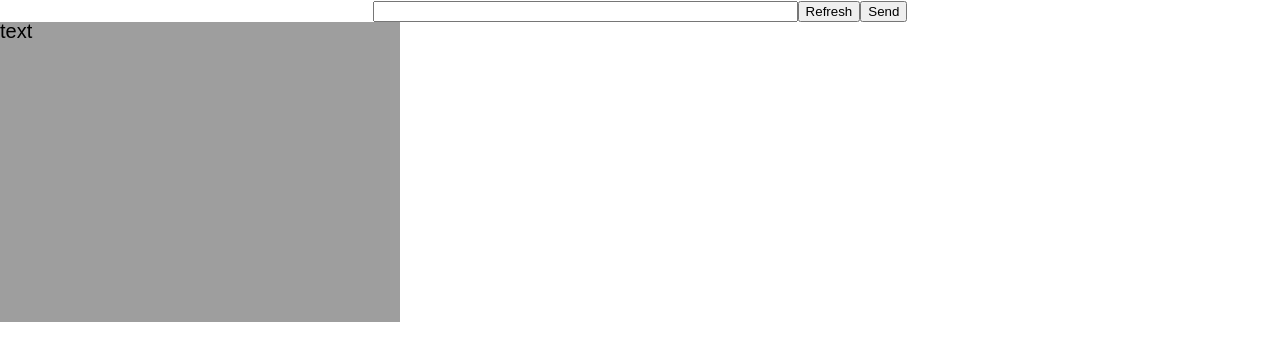
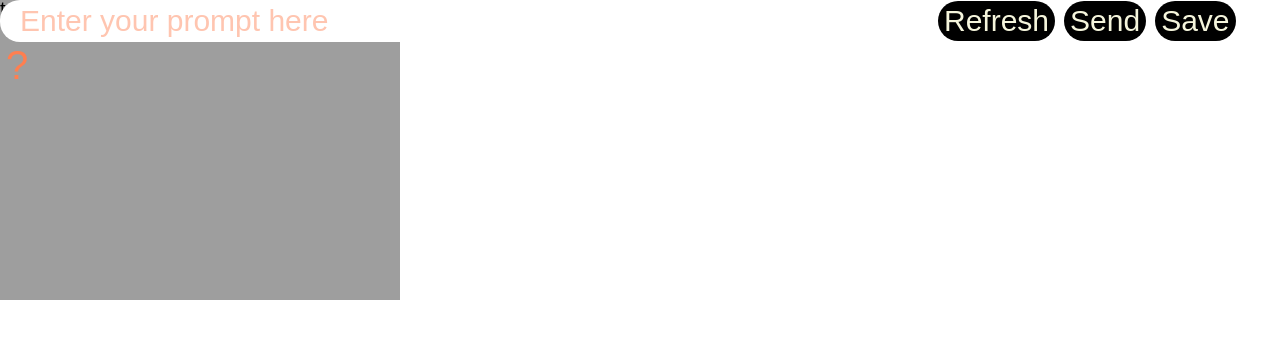
Before and after one commit to PhilSad/LDM-canvas, a React (Create React App) app in the folder front/ai-canvas-front/: page / in a window 1280 px wide. Shown: the top 360 px of the page. Built offline with nearby package versions, Linux system fonts and the light colour scheme.

Commit message:
style bar

```diff
--- a/front/ai-canvas-front/src/App.css
+++ b/front/ai-canvas-front/src/App.css
@@ -1,38 +1,34 @@
-.App {
-  text-align: center;
+input, button{
+  border-radius: 20px;
+  border-style: groove;
+  height: 40px;
+  border: 0;
+  margin-right: 9px;
+  font-size: 30px;
 }
 
-.App-logo {
-  height: 40vmin;
-  pointer-events: none;
+input::placeholder{
+  color: rgba(255, 127, 80, 0.452);
 }
 
-@media (prefers-reduced-motion: no-preference) {
-  .App-logo {
-    animation: App-logo-spin infinite 20s linear;
-  }
+input{
+  padding-left: 20px;
 }
 
-.App-header {
-  background-color: #282c34;
-  min-height: 100vh;
-  display: flex;
-  flex-direction: column;
-  align-items: center;
-  justify-content: center;
-  font-size: calc(10px + 2vmin);
-  color: white;
+button{
+  background-color: black;
+  color: beige;
+  cursor: pointer;
 }
 
-.App-link {
-  color: #61dafb;
+.bar{
+  position: absolute;
+  z-index: 1;
 }
 
-@keyframes App-logo-spin {
-  from {
-    transform: rotate(0deg);
-  }
-  to {
-    transform: rotate(360deg);
-  }
+.info{
+  font-size: 40px;
+  background-color: transparent;
+  color: coral;
+
 }
--- a/front/ai-canvas-front/src/App.js
+++ b/front/ai-canvas-front/src/App.js
@@ -2,7 +2,6 @@ import logo from './logo.svg';
 import './App.css';
 import './MyCanvas'
 import MyCanvas from './MyCanvas';
-import EditableInput from './EditableInput'
 
 function App() {
   return (
--- a/front/ai-canvas-front/src/MyCanvas.js
+++ b/front/ai-canvas-front/src/MyCanvas.js
@@ -98,6 +98,7 @@ function EditableInput(props) {
       value={prompt}
       onChange={(e) => setPrompt(e.target.value)}
       size={50}
+      placeholder="Enter your prompt here"
     />
   );
 }
@@ -193,6 +194,10 @@ function MyCanvas(props) {
 
   return (
     <div>
+
+      <div class="bar">
+
+
       <EditableInput />
 
       <button onClick={() => handleClickRefresh()}>
@@ -202,6 +207,17 @@ function MyCanvas(props) {
       <button onClick={() => handleSend()}>
         Send
       </button>
+
+      <button>
+        Save
+      </button>
+
+        <button class="info">
+          ?
+        </button>
+
+      </div>
+
 
       <Stage
         ref={inputRef}
```
Also changed, not shown: front/ai-canvas-front/src/EditableInput.js (added), 2 other files (tests, documents, lock files or other folders).
